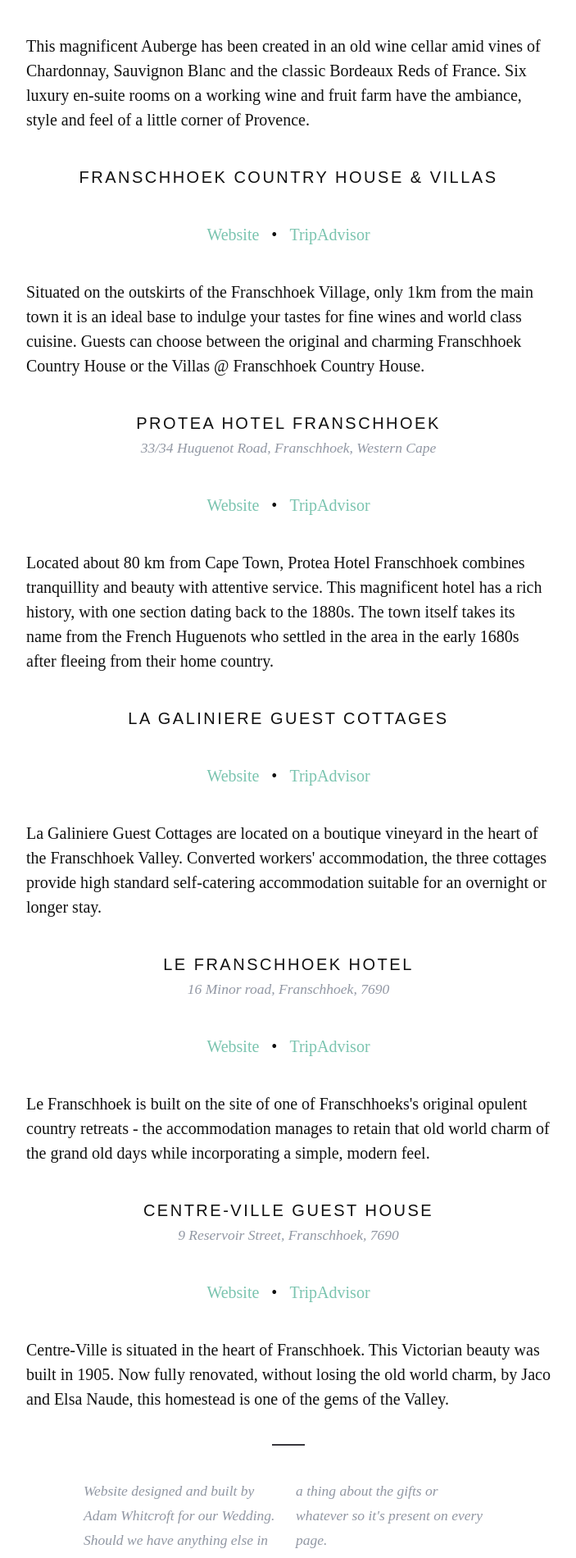
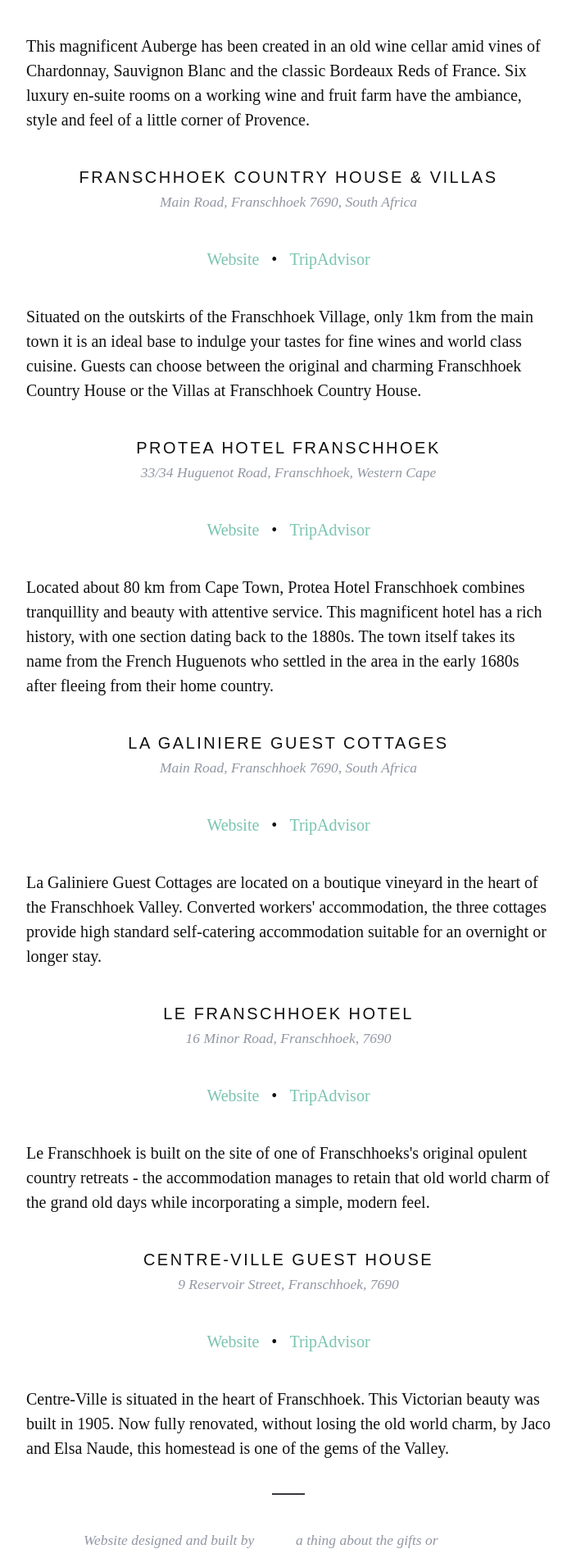
Before and after one commit to benandjenny/benandjenny.github.io, a Jekyll site: the page built from accommodation/index.md, in a window 1280 px wide. Shown: the part 689-2589 px from the top of the page at 82% size, without its empty margins (288-991 px from the left). Built offline with Jekyll 4.4.1, drawn with Linux system fonts in a browser that asks for light colours; nearby versions of some CDN libraries.

Commit message:
accommodation information now generated by accommodation.yml

```diff
--- a/_sass/_layout.scss
+++ b/_sass/_layout.scss
@@ -87,7 +87,7 @@ input[type="submit"],
         margin: 0;
         letter-spacing: .125em;
 
-        @media screen and (max-width:600px) {
+        @media screen and (max-width: $breakpoint) {
             font-size: 1em;
         }
 
@@ -341,6 +341,10 @@ dl {
 .rsvp-form {
     padding: 0 2em;
 
+    @media screen and (max-width: $breakpoint) {
+        padding: 0em;
+    }
+
     h4 {
         text-align: left;
         margin: 0 0 1em 0;
--- a/accommodation/index.md
+++ b/accommodation/index.md
@@ -7,14 +7,20 @@ hero-img: hm.jpg
 
 There are many places to stay while you're visiting Franschhoek. We've selected a few that cater to a wide range of budgets below.
 
-{% include accommodation.html name="Auberge Clermont" website="http://clermont.co.za/" email="info@clermont.co.za" tripadvisor="facebook.com" description="This magnificent Auberge has been created in an old wine cellar amid vines of Chardonnay, Sauvignon Blanc and the classic Bordeaux Reds of France. Six luxury en-suite rooms on a working wine and fruit farm have the ambiance, style and feel of a little corner of Provence." grid="column-12" address="Robertsvlei Road, Franschhoek 7690. South Africa" %}
+{% for accommodation in site.data.accommodation %}
+<article class="accommodation">
+	<h4 class="name">{{ accommodation.name }}</h4>
 
-{% include accommodation.html name="Franschhoek Country House &amp; Villas" website="http://www.fch.co.za/" tripadvisor="facebook.com" email="info@fch.co.za" description="Situated on the outskirts of the Franschhoek Village, only 1km from the main town it is an ideal base to indulge your tastes for fine wines and world class cuisine. Guests can choose between the original and charming Franschhoek Country House or the Villas @ Franschhoek Country House." grid="column-12" %}
+	{% if accommodation.address %}
+	<p class="address">{{ accommodation.address }}</p>
+	{% endif %}
 
-{% include accommodation.html name="Protea Hotel Franschhoek" website="http://www.proteahotels.com/hotels/Pages/protea-hotel-franschhoek.aspx" tripadvisor="facebook.com" description="Located about 80 km from Cape Town, Protea Hotel Franschhoek combines tranquillity and beauty with attentive service. This magnificent hotel has a rich history, with one section dating back to the 1880s. The town itself takes its name from the French Huguenots who settled in the area in the early 1680s after fleeing from their home country." grid="column-12" address="33/34 Huguenot Road, Franschhoek, Western Cape"%}
+	<ul>
+		<li><a href="{{ accommodation.website }}">Website</a></li>
+		<li class="bull">&bull;</li>
+		<li><a href="{{ accommodation.tripadvisor }}">TripAdvisor</a></li>
+	</ul>
 
-{% include accommodation.html name="La Galiniere Guest Cottages" website="http://www.lagaliniere.co.za/index.html" tripadvisor="facebook.com" email="info@lagaliniere.co.za" description="La Galiniere Guest Cottages are located on a boutique vineyard in the heart of the Franschhoek Valley. Converted workers' accommodation, the three cottages provide high standard self-catering accommodation suitable for an overnight or longer stay." grid="column-12" %}
-
-{% include accommodation.html name="Le Franschhoek Hotel" website="http://www.lefranschhoek.co.za/" tripadvisor="facebook.com" email="reservations@lefranschhoek.co.za" description="Le Franschhoek is built on the site of one of Franschhoeks's original opulent country retreats - the accommodation manages to retain that old world charm of the grand old days while incorporating a simple, modern feel." grid="column-12" address="16 Minor road, Franschhoek, 7690" %}
-
-{% include accommodation.html name="Centre-Ville Guest House" website="http://www.centre-ville.co.za/" tripadvisor="facebook.com" email="info@centre-ville.co.za" description="Centre-Ville is situated in the heart of Franschhoek. This Victorian beauty was built in 1905. Now fully renovated, without losing the old world charm, by Jaco and Elsa Naude, this homestead is one of the gems of the Valley." grid="column-12" address="9 Reservoir Street, Franschhoek, 7690"%}
+	<p>{{ accommodation.summary }}</p>
+</article>
+{% endfor %}
--- a/index.html
+++ b/index.html
@@ -1,7 +1,6 @@
 ---
 layout: default
 
-title: Marianne &amp; Adam
 class: home
 ---
 
```
Also changed, not shown: _data/accommodation.yml (added, +35 -0 lines).
